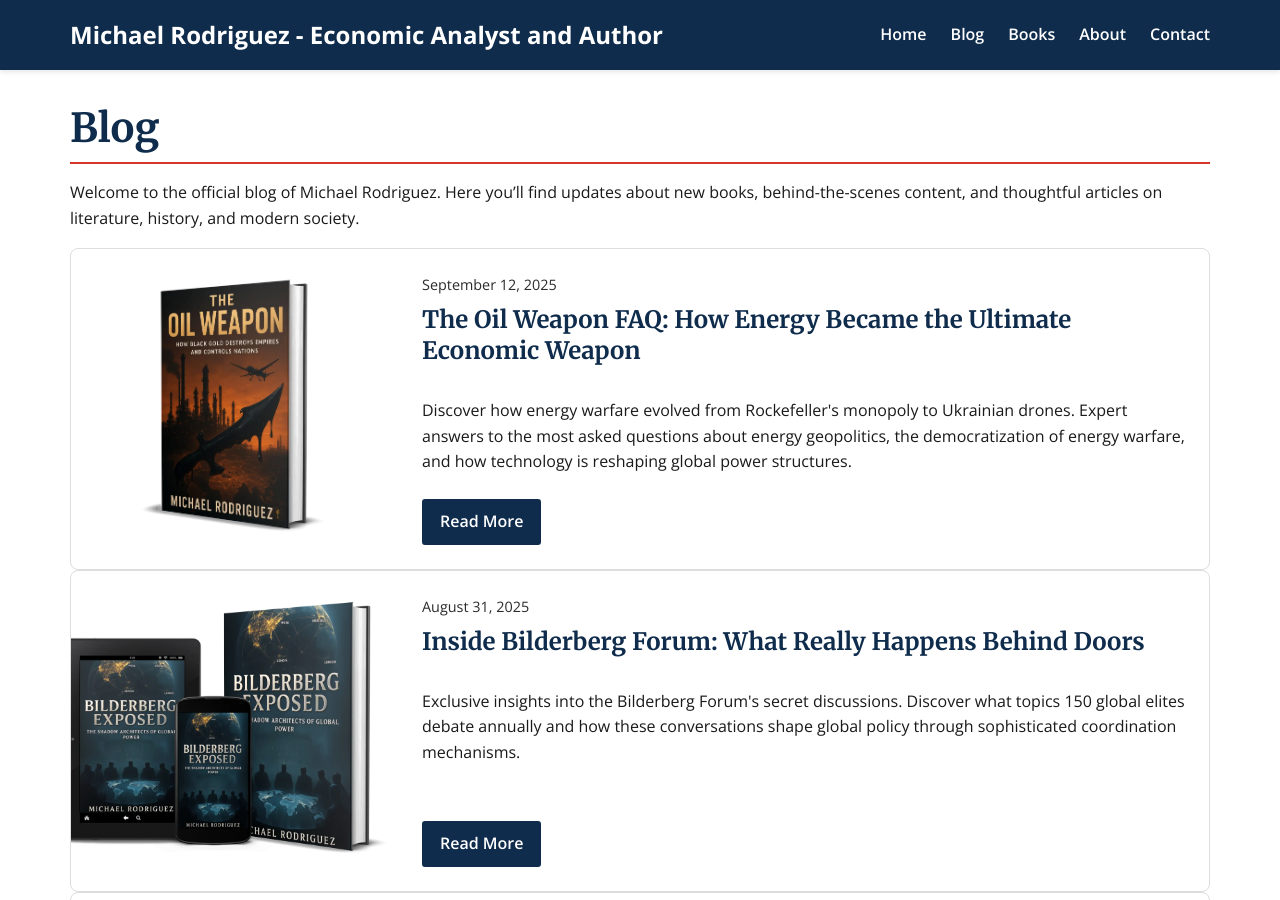
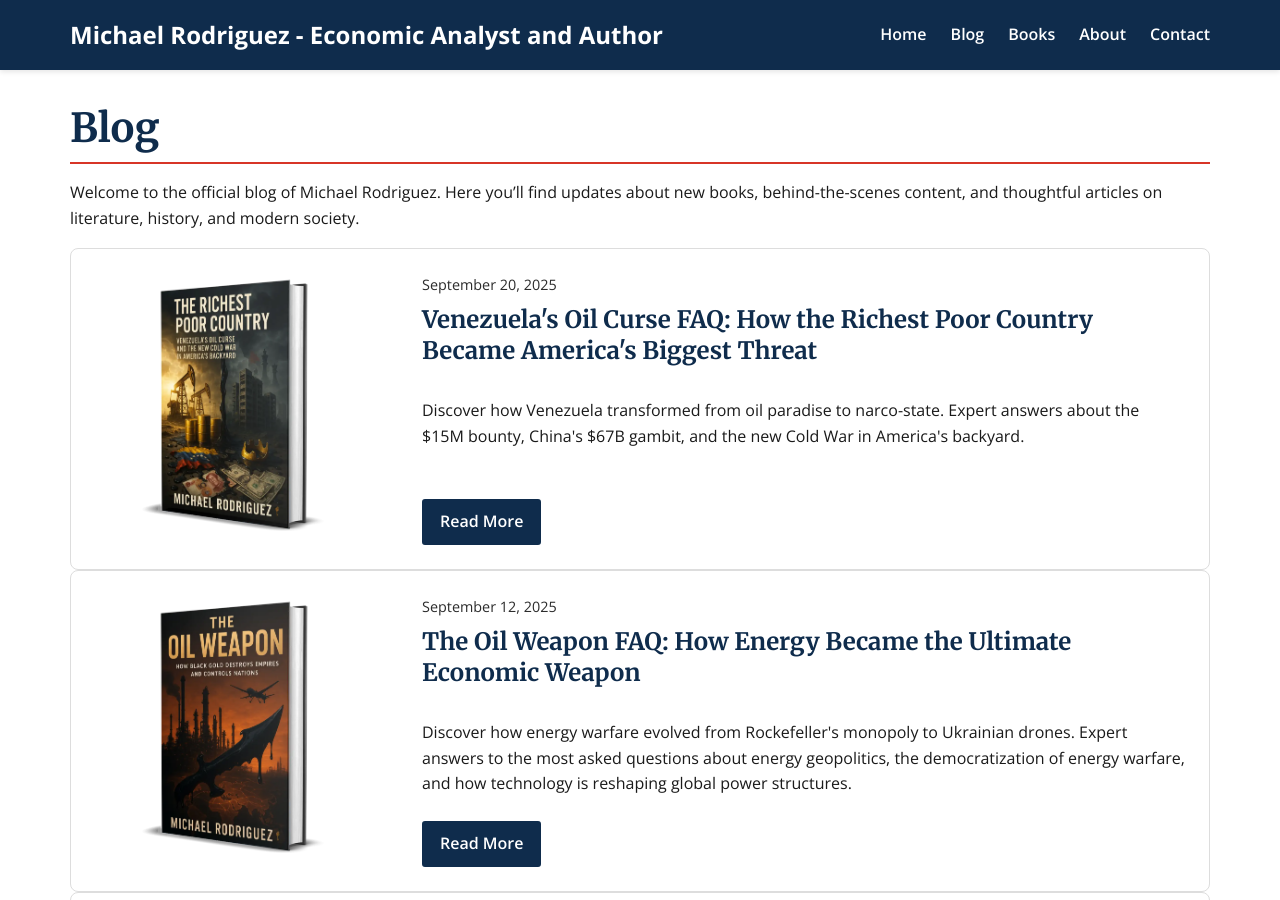
Before and after one commit to Zews123/michael-rodriguez-books, a Jekyll site: the page built from blog.md, in a window 1280 px wide and 900 px high. Built offline with Jekyll 4.4.1, drawn with Linux system fonts in a browser that asks for light colours.

Commit message:
Update blog.md

```diff
--- a/blog.md
+++ b/blog.md
@@ -138,6 +138,18 @@ Welcome to the official blog of Michael Rodriguez. Here you'll find updates abou
   }
 }
 </style>
+
+<div class="blog-card">
+    <div class="blog-card-image">
+      <img src="{{ site.baseurl }}/assets/images/social/Venezuela_3D.webp" alt="Venezuela's Oil Curse FAQ">
+    </div>
+    <div class="blog-card-content">
+      <span class="blog-date">September 20, 2025</span>
+      <h2>Venezuela's Oil Curse FAQ: How the Richest Poor Country Became America's Biggest Threat</h2>
+      <p>Discover how Venezuela transformed from oil paradise to narco-state. Expert answers about the $15M bounty, China's $67B gambit, and the new Cold War in America's backyard.</p>
+      <a href="{{ site.baseurl }}/blog/venezuela-oil-curse-faq.html" class="read-more">Read More <span class="visually-hidden">about Venezuela's Oil Curse FAQ</span></a>
+    </div>
+  </div>
 
 <div class="blog-card">
     <div class="blog-card-image">
@@ -391,6 +403,13 @@ Welcome to the official blog of Michael Rodriguez. Here you'll find updates abou
   "blogPost": [
     {
       "@type": "BlogPosting",
+      "headline": "Venezuela's Oil Curse FAQ: How the Richest Poor Country Became America's Biggest Threat",
+      "description": "Discover how Venezuela transformed from oil paradise to narco-state. Expert answers about the $15M bounty, China's $67B gambit, and the new Cold War in America's backyard.",
+      "datePublished": "2025-09-20",
+      "author": "Michael Rodriguez"
+    },
+    {
+      "@type": "BlogPosting",
       "headline": "The Oil Weapon FAQ: How Energy Became the Ultimate Economic Weapon",
       "description": "Discover how energy warfare evolved from Rockefeller's monopoly to Ukrainian drones. Expert answers to the most asked questions about energy geopolitics.",
       "datePublished": "2025-09-12",
```
